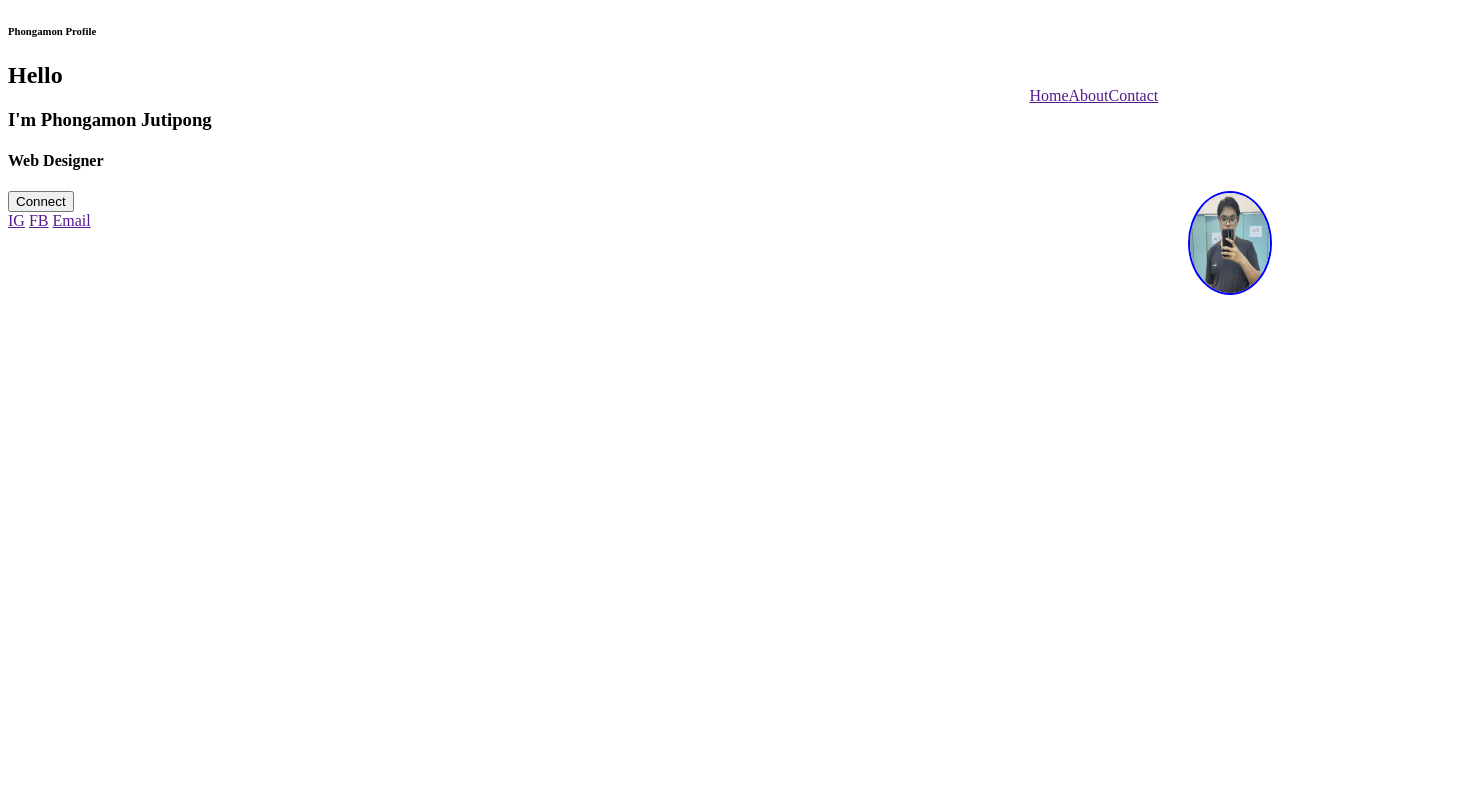
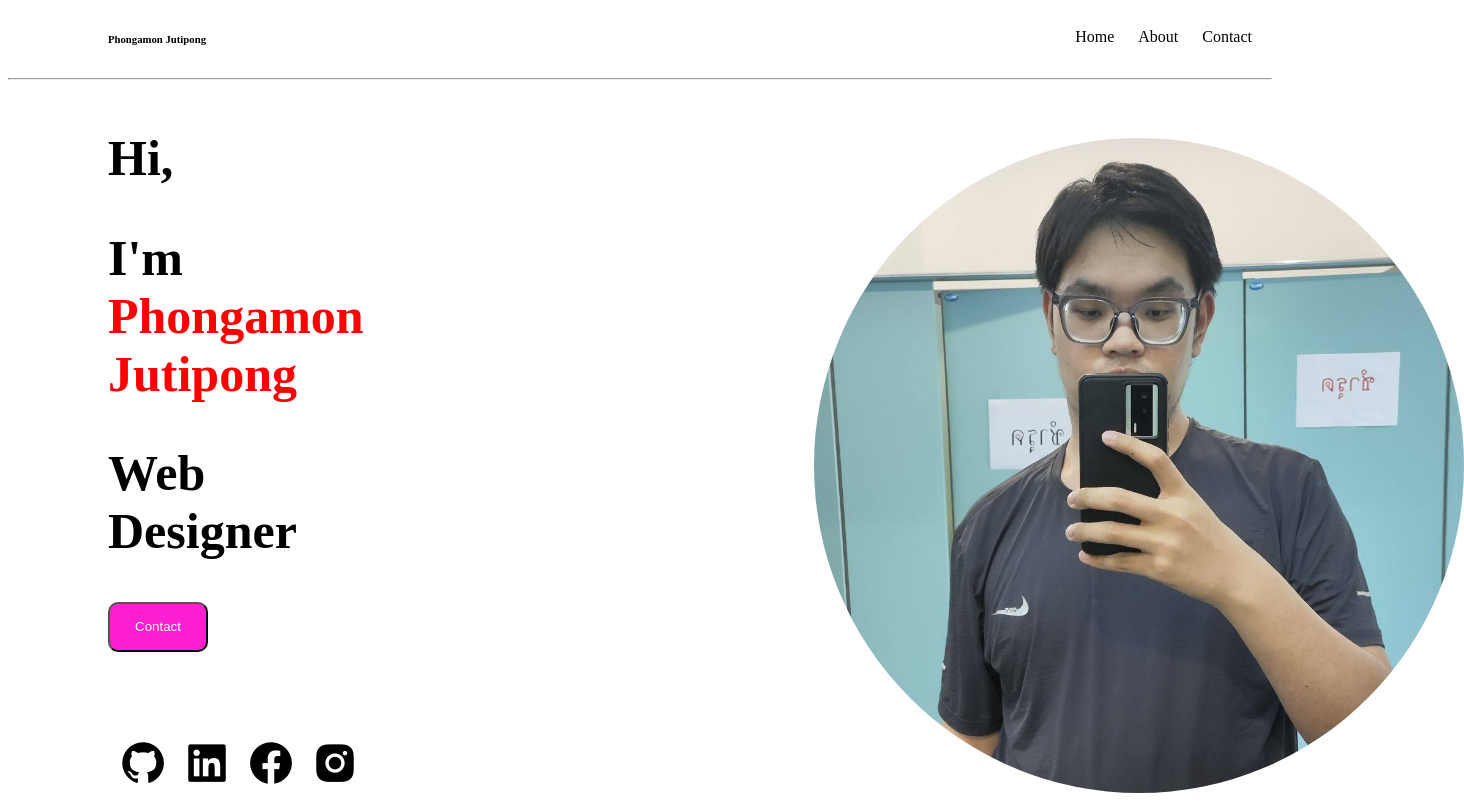
Before and after one commit to PhongamonJutipong/webapp68, a plain HTML site: page index.html in a window 1280 px wide. Shown: the whole page, 1464 px wide, since content can reach past the window. Drawn offline with nearby package versions, Linux system fonts and the light colour scheme.

Commit message:
Add files via upload

```diff
--- a/index.html
+++ b/index.html
@@ -4,38 +4,48 @@
 <head>
     <meta charset="UTF-8">
     <meta name="viewport" content="width=device-width, initial-scale=1.0">
-    <title>Document</title>
+    <title>Most Popular Computer Science</title>
     <link rel="stylesheet" href="mystyle.css">
+    <link rel="stylesheet" href="https://cdnjs.cloudflare.com/ajax/libs/font-awesome/6.4.2/css/all.min.css">
+    <link href='https://unpkg.com/boxicons@2.1.4/css/boxicons.min.css' rel='stylesheet'>
 </head>
 
 <body>
     <header>
-        <h6>Phongamon Profile</h6>
+        <h6>Phongamon Jutipong</h6>
+
+
+        <nav>
+            <a href="">Home</a>
+            <a href="">About</a>
+            <a href="">Contact</a>
+        </nav>
     </header>
-
-    <nav>
-        <a href="">Home</a>
-        <a href="">About</a>
-        <a href="">Contact</a>
-    </nav>
+    <hr>
 
     <section>
-        <h2>Hello</h2>
-        <h3>I'm Phongamon Jutipong</h3>
-        <h4>Web Designer</h4>
-        <a href="hw.html">
-            <input type="submit" value="Connect">
-        </a>
-        <aside>
-            <img src="profile.jpg" alt="Phongamon Photo">
-        </aside>
+        <div class="textbox">
+            <h1>Hi,</h1>
+            <h1>I'm <strong style="color: red;">Phongamon Jutipong</strong></h1>
+            <h1>Web Designer</h1>
+            <div class="button">
+                <a href="hw.html"><input type="button" value="Contact"></a>
+            </div>
+        </div>
+
+        <div class="imgbox">
+            <img src="profile.jpg" alt="Computer Science">
+        </div>
+
     </section>
 
     <footer>
-        <a href="">IG</a>
-        <a href="">FB</a>
-        <a href="">Email</a>
+        <a href="https://github.com/PhongamonJutipong"><i class='bx bxl-github'></i></a>
+        <a href="https://www.linkedin.com/in/phongamon-jutipong-326945378/"><i class='bx bxl-linkedin-square'></i></a>
+        <a href="https://www.facebook.com/phongamorn.jutipong"><i class='bx bxl-facebook-circle'></i></a>
+        <a href="https://www.instagram.com/f1uke_ju/"><i class='bx bxl-instagram-alt'></i></a>
     </footer>
+
 </body>
 
 </html>
--- a/mystyle.css
+++ b/mystyle.css
@@ -1,21 +1,73 @@
-img{
-    width: 80px;
-    height: 100px;
-    border: 2px;
-    border-style: solid;
-    border-color: blue;
-    border-radius: 100%;
+img {
+    border-radius: 50%;
+    width: 650px;
+    height: 650 px;
+
 }
 
-aside{
-    float: right;
+.imgbox{
+    padding-left: 450px;
+    width: 550px;
+    height: 550px;
+    padding-top: 50px;
+
 }
 
-nav{
-    float: right;
+header{
     display: flex;
-    padding: 25px 9%;
     justify-content: space-between;
-    align-items: center;
-    margin-left: 35px;
 }
+
+nav {
+    padding-top: 20px;
+    padding-right: 20px;
+}
+
+nav a{
+    text-decoration: none;
+    padding-left: 20px;
+    color: black;
+}
+
+
+h1 {
+    font-weight: bold;
+    font-size: 40px;
+}
+
+section {
+    padding: 0px 100px 0px 100px;
+}
+
+header h6 {
+    padding: 0px 100px 0px 100px;
+    font-weight: bold;
+
+}
+
+.button input {
+    color: rgb(255, 255, 255);
+    background-color: rgb(255, 31, 210);
+    border-radius: 10px;
+    width: 100px;
+    height: 50px;
+}
+
+footer {
+    padding: 50px 100px 0px 100px;
+}
+
+footer a {
+    margin-left: 10px;
+    color: black;
+    font-size: 50px;
+
+}
+
+section{
+    display: flex;
+}
+
+.textbox h1{
+    font-size: 50px;
+}
```
